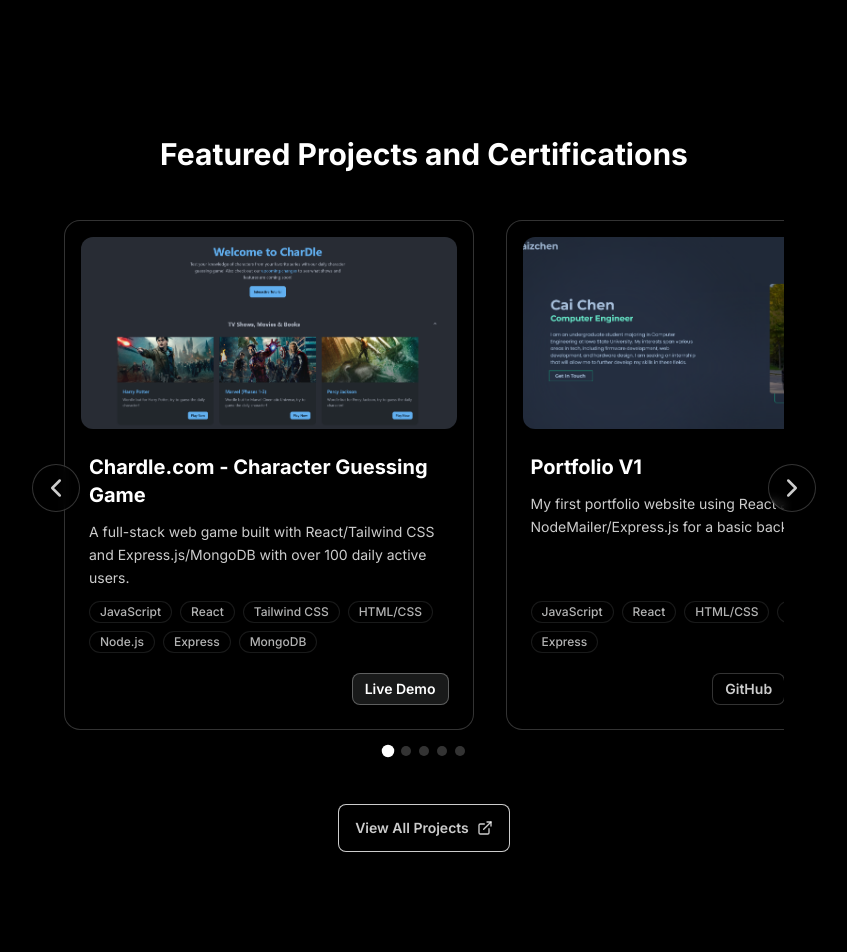
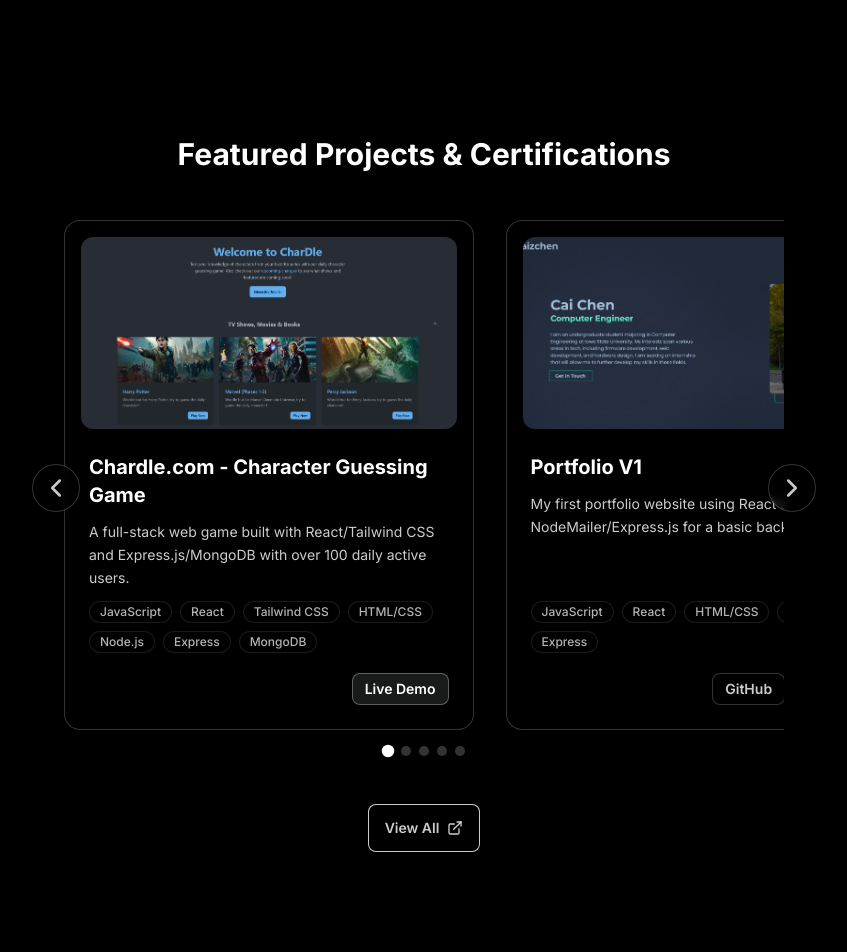
Before and after one commit to achen2304/portfolioV2, a React (Vite) app: page / in a window 1280 px wide. Shown: the part 2700-3652 px from the top of the page, without its empty margins (216-1063 px from the left). Built offline with nearby package versions, Linux system fonts and the light colour scheme.

Commit message:
chore: minor changes to some text

```diff
--- a/src/components/Projects.jsx
+++ b/src/components/Projects.jsx
@@ -129,7 +129,7 @@ export const Projects = () => {
     <section id="projects" className="py-20">
       <div className="max-w-3xl mx-auto px-4 sm:px-6">
         <h2 className="text-3xl font-bold mb-12 text-center text-primary">
-          Featured Projects and Certifications
+          Featured Projects & Certifications
         </h2>
 
         <div className="mb-12 relative">
@@ -289,7 +289,7 @@ export const Projects = () => {
                    text-primary/80 hover:bg-primary hover:text-base-100
                    hover:border-primary transition-all duration-300 px-4"
           >
-            View All Projects
+            View All
             <FiExternalLink className="w-4 h-4" />
           </Link>
         </div>
--- a/src/pages/ProjectsPage.jsx
+++ b/src/pages/ProjectsPage.jsx
@@ -226,7 +226,7 @@ export const ProjectsPage = () => {
     <section className="min-h-screen pt-32 pb-20">
       <div className="max-w-3xl mx-auto px-4 sm:px-6">
         <h2 className="text-3xl font-bold mb-12 text-center text-primary">
-          All Projects
+          All Projects and Certifications
         </h2>
 
         <ProjectCarousel
```
